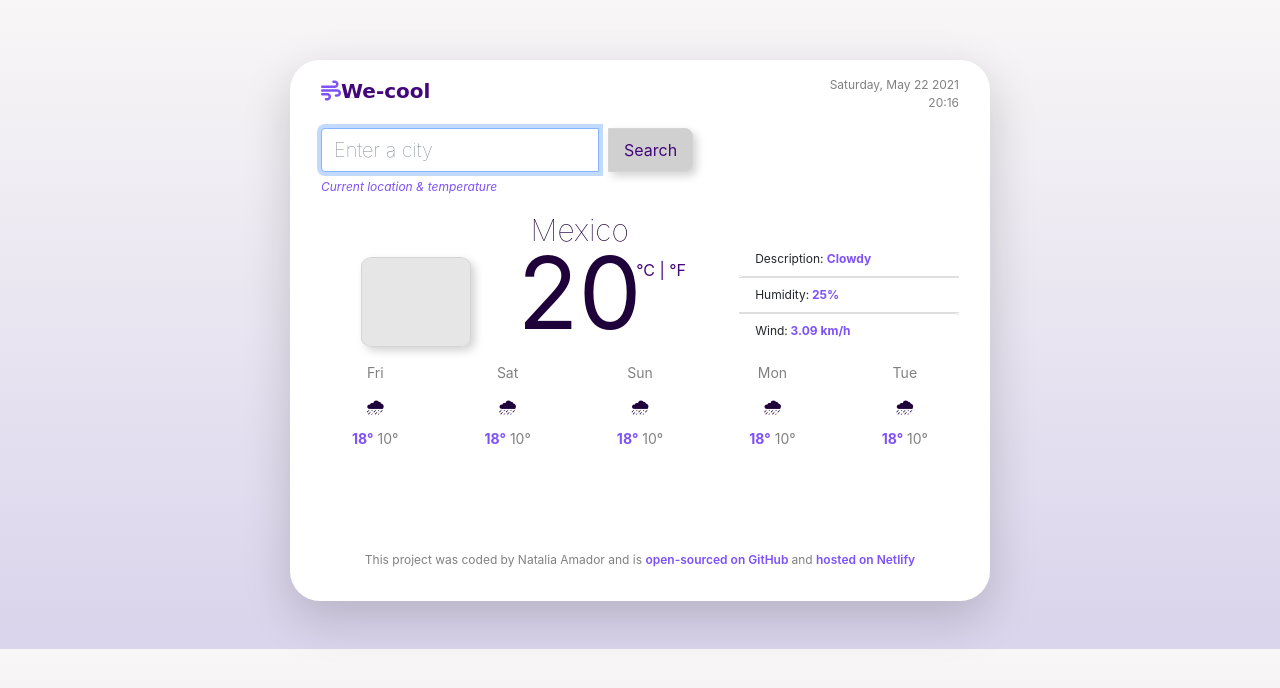
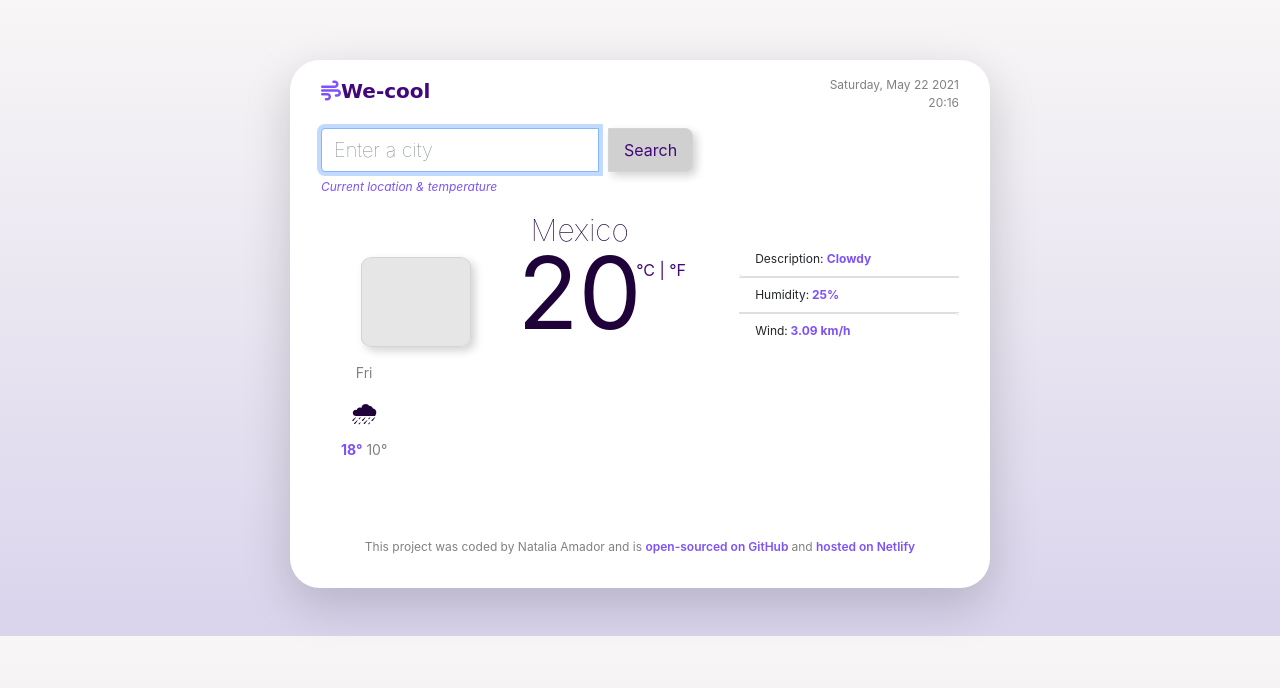
Before and after one commit to Nata-Am/New_weather_app, a plain HTML site: page index.html in a window 1280 px wide. Drawn offline with nearby package versions, Linux system fonts and the light colour scheme; no server answers; a web font is replaced by a local one.

Commit message:
Forecast HTML & CSS defined

```diff
--- a/index.html
+++ b/index.html
@@ -92,44 +92,17 @@
           </div>
         </section>
         <section class="forecast">
-          <div class="row fcst-days">
-            <div class="col following-day">Fri</div>
-            <div class="col following-day">Sat</div>
-            <div class="col following-day">Sun</div>
-            <div class="col following-day">Mon</div>
-            <div class="col following-day">Tue</div>
-          </div>
-          <div class="row fcst-logo">
-            <div class="col logo">🌧</div>
-            <div class="col logo">🌧</div>
-            <div class="col logo">🌧</div>
-            <div class="col logo">🌧</div>
-            <div class="col logo">🌧</div>
-          </div>
-          <div class="row fcst-temperature">
-            <div class="col">
-              <span class="max-temperature">18°</span>
-              <span class="min-temperature">10°</span>
-            </div>
-            <div class="col">
-              <span class="max-temperature">18°</span>
-              <span class="min-temperature">10°</span>
-            </div>
-            <div class="col">
-              <span class="max-temperature">18°</span>
-              <span class="min-temperature">10°</span>
-            </div>
-            <div class="col">
-              <span class="max-temperature">18°</span>
-              <span class="min-temperature">10°</span>
-            </div>
-            <div class="col">
-              <span class="max-temperature">18°</span>
-              <span class="min-temperature">10°</span>
+          <div class="row">
+            <div class="col-2">
+              <div class="forecastDay">Fri</div>
+              <div class="forecastLogo">🌧</div>
+              <div class="forecastTemperature">
+                <span class="max-temperature">18°</span>
+                <span class="min-temperature">10°</span>
+              </div>
             </div>
           </div>
         </section>
-        <br />
         <br />
         <br />
         <p class="coder">
--- a/src/styles.css
+++ b/src/styles.css
@@ -147,16 +147,16 @@ body {
   top: -30px;
 }
 
-.fcst-days {
+.forecastDay {
   color: gray;
 }
 
-.fcst-logo {
+.forecastLogo {
   margin: 10px -12px 10px -12px;
-  font-size: larger;
+  font-size: x-large;
 }
 
-.fcst-temperature {
+.forecastTemperature {
   color: gray;
 }
 
```
